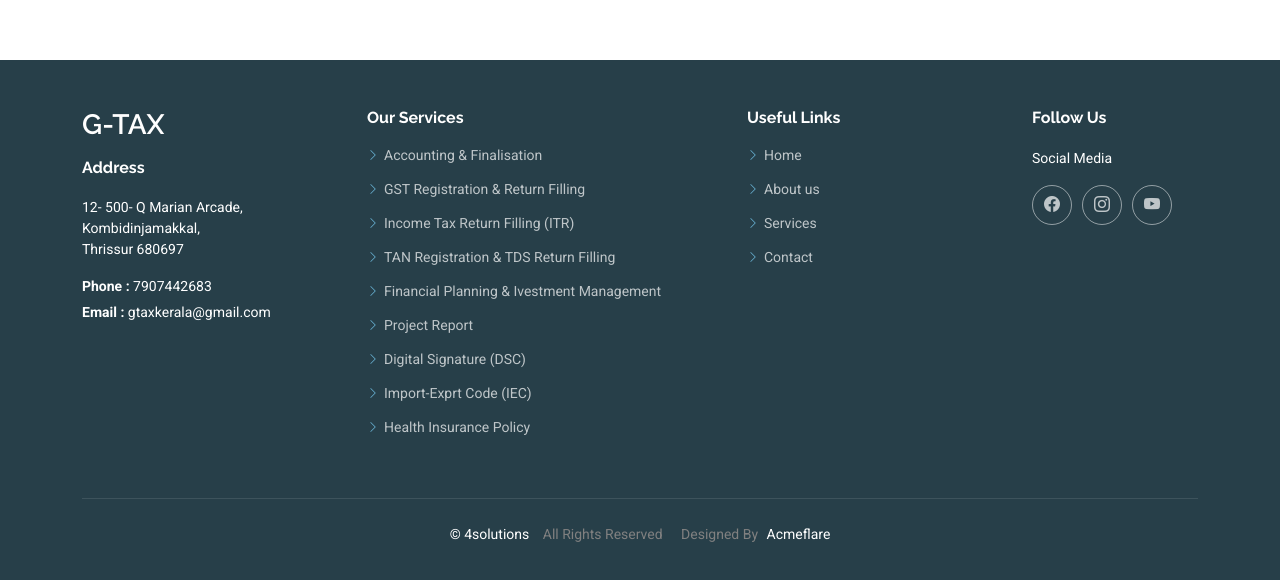
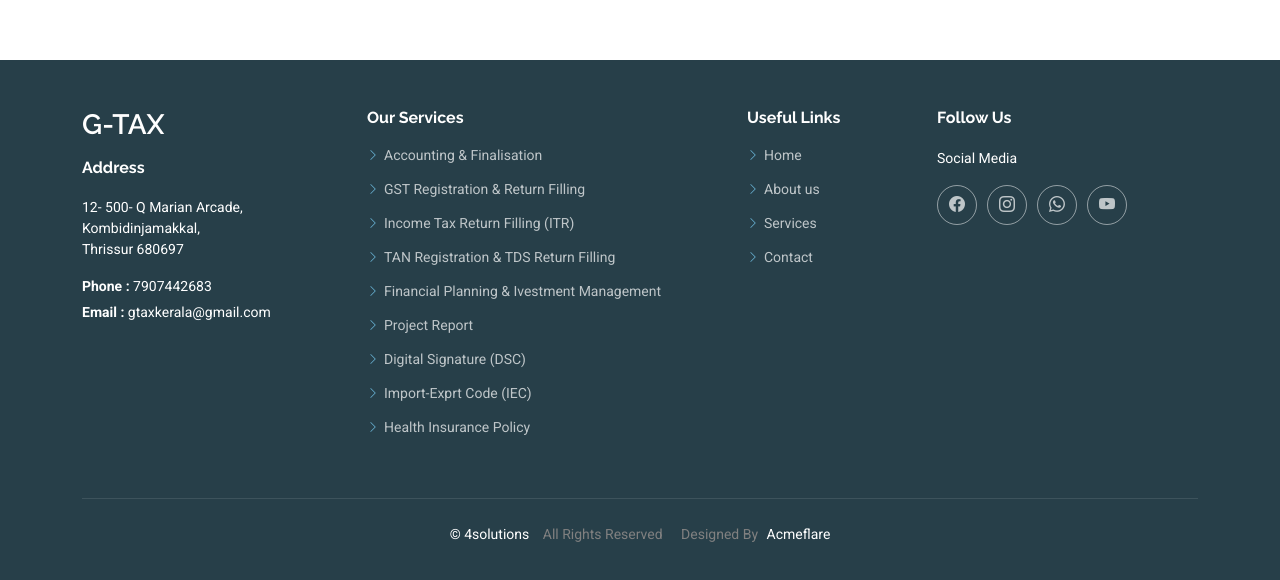
Before and after one commit to Acmeflaretec/G-TAX, a plain HTML site: page contact.html in a window 1280 px wide. Shown: the part 1487-2067 px from the top of the page. Drawn offline with Linux system fonts and the light colour scheme.

Commit message:
whatsapp added

```diff
--- a/contact.html
+++ b/contact.html
@@ -165,6 +165,7 @@
 
   </main>
 
+
   <footer id="footer" class="footer dark-background" style="padding: 3rem 0 1rem 0;">
 
 
@@ -204,7 +205,7 @@
           </ul>
         </div>
 
-        <div class="col-lg-3 col-md-3 footer-links">
+        <div class="col-lg-2 col-md-3 footer-links">
           <h4>Useful Links</h4>
           <ul>
             <li><i class="bi bi-chevron-right"></i> <a href="#">Home</a></li>
@@ -216,13 +217,14 @@
           </ul>
         </div>
 
-        <div class="col-lg-2 col-md-3">
+        <div class="col-lg-3 col-md-3">
           <h4>Follow Us</h4>
           <p>Social Media</p>
           <div class="social-links d-flex">
 
             <a href="https://www.facebook.com/profile.php?id=100069507137739&mibextid=ZbWKwL"><i class="bi bi-facebook"></i></a>
             <a href="https://www.instagram.com/gtaxkerala"><i class="bi bi-instagram"></i></a>
+            <a href="https://wa.me/7907442683" ><i class="bi bi-whatsapp"></i></a>
             <a href="https://youtube.com/@gtax1997?si=l30lKOhXTXZnQcgT"><i class="bi bi-youtube"></i></a>
           </div>
 
```
Also changed, not shown: about.html (+4 -2 lines), index.html (+3 -2 lines), services.html (+4 -2 lines).
